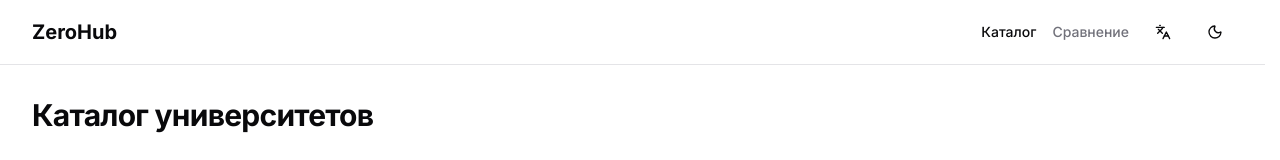
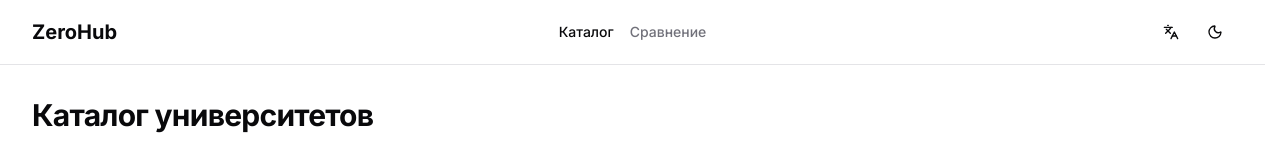
Before and after one commit to funster-a/hackathon-itfest, a React app in the folder frontend/: page / in a window 1280 px wide. Shown: the top 160 px of the page. Built offline with nearby package versions, Linux system fonts and the light colour scheme; the HTML template or start-up script is replaced by a standard one.

Commit message:
fix header

```diff
--- a/frontend/src/components/Header.tsx
+++ b/frontend/src/components/Header.tsx
@@ -50,11 +50,13 @@ const Header = () => {
   return (
     <header className="sticky top-0 z-50 bg-background border-b border-border">
       <div className="max-w-7xl mx-auto px-4 sm:px-6 lg:px-8">
-        <div className="flex items-center justify-between h-16">
+        <div className="relative flex items-center justify-between h-16">
           <Link to="/" className="flex items-center">
             <h1 className="text-xl font-bold text-foreground">{t('header.title')}</h1>
           </Link>
-          <nav className="flex items-center gap-4">
+
+          {/* Навигация по центру */}
+          <nav className="absolute left-1/2 transform -translate-x-1/2 flex items-center gap-4">
             <Link
               to="/"
               className={`text-sm font-medium transition-colors ${
@@ -75,6 +77,10 @@ const Header = () => {
             >
               {t('header.compare')}
             </Link>
+          </nav>
+
+          {/* Управление справа */}
+          <div className="flex items-center gap-2">
             <DropdownMenu modal={false}>
               <DropdownMenuTrigger asChild>
                 <Button variant="ghost" size="icon" className="h-9 w-9">
@@ -119,7 +125,7 @@ const Header = () => {
                 <Moon className="h-5 w-5" />
               )}
             </Button>
-          </nav>
+          </div>
         </div>
       </div>
     </header>
```
Also changed, not shown: 1 other file (tests, documents, lock files or other folders).
